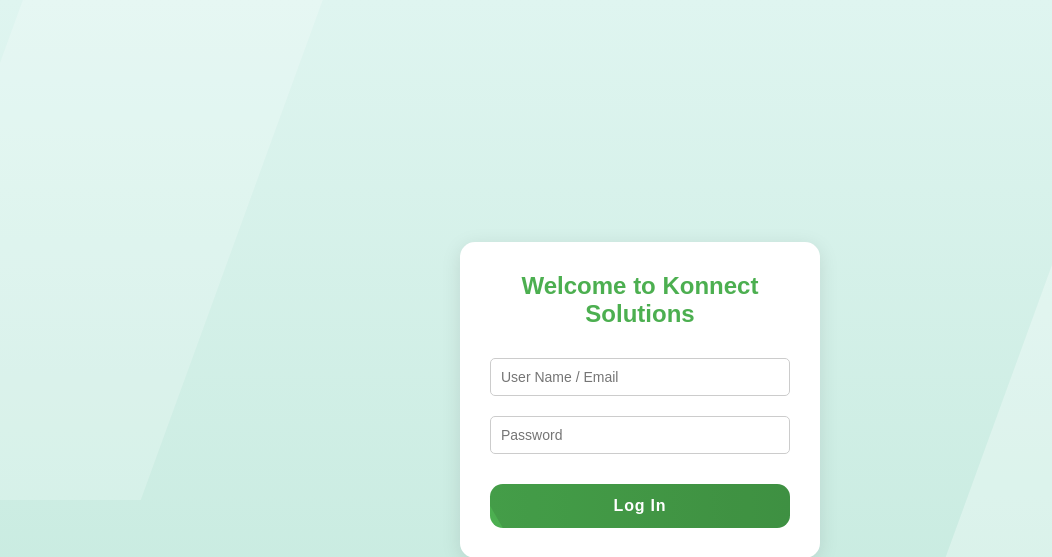
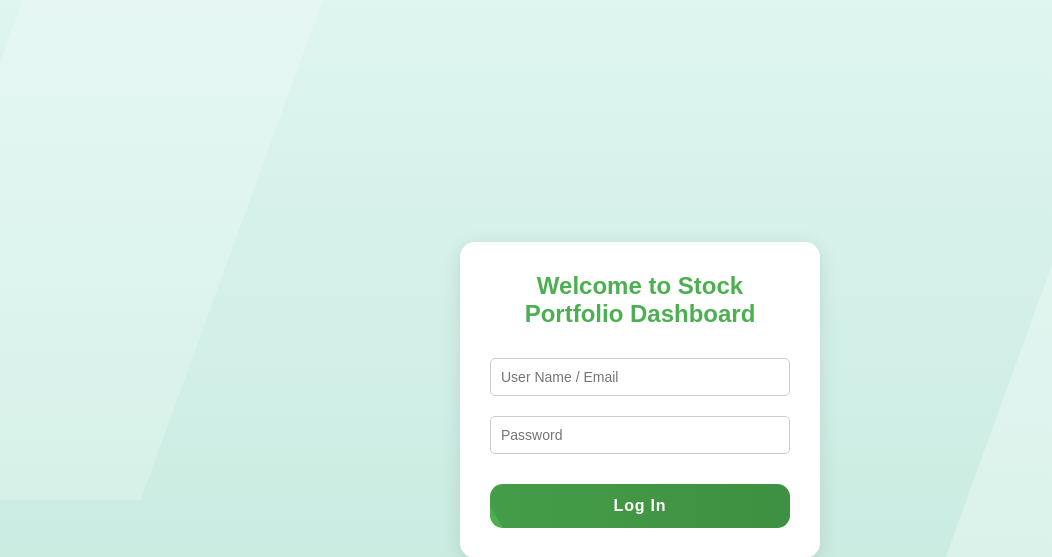
Before and after one commit to sharmaaaryan4012/StockPortfolioDashboard, a Flask app: page /login in a window 1280 px wide; the page is wider, and only the part inside the window is pictured. Shown: the top 557 px of that part, without its empty margins (0-1052 px from the left). Run offline with Flask 3, Linux system fonts and the light colour scheme.

Commit message:
Updated - login.html

```diff
--- a/templates/login.html
+++ b/templates/login.html
@@ -142,7 +142,7 @@
 <body>
     <div class="background-pattern"></div>
     <div class="login-container">
-        <h1>Welcome to Konnect Solutions</h1>
+        <h1>Welcome to Stock Portfolio Dashboard</h1>
         <form action="/login" method="POST">
             <input type="text" name="user_id" placeholder="User Name / Email" class="input-field" required>
             <input type="password" name="password" placeholder="Password" class="input-field" required>
```
